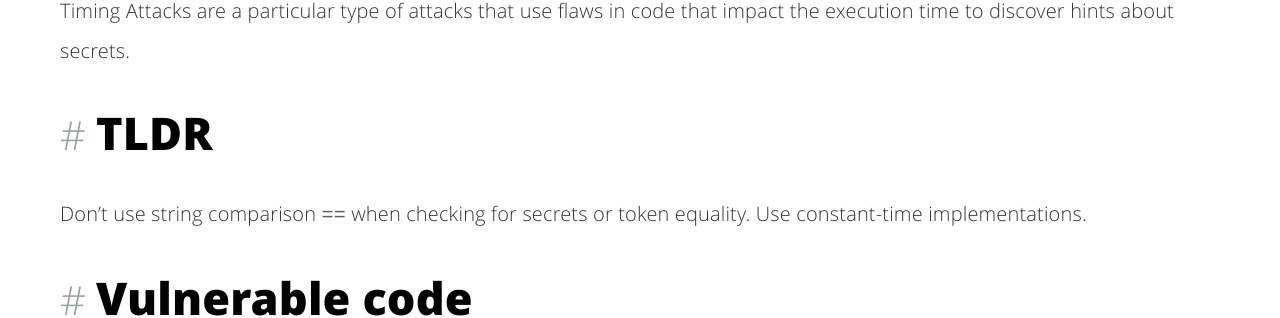
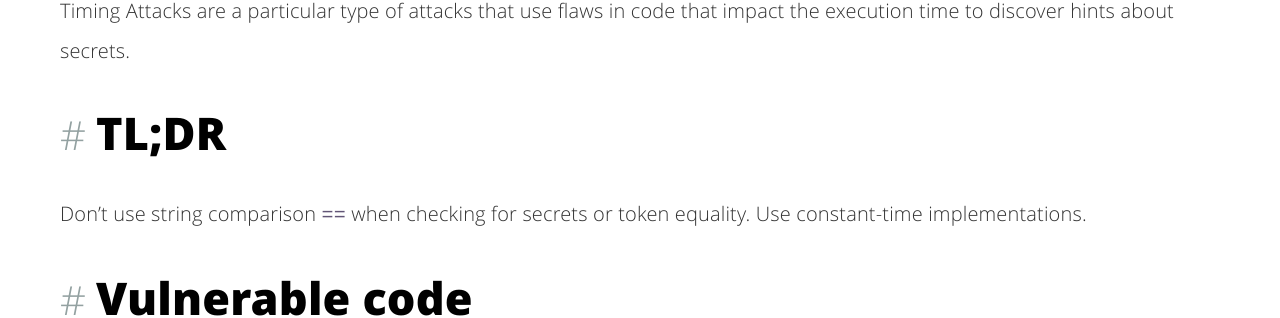
Before and after one commit to sqreen/DevelopersSecurityBestPractices, a Jekyll site: the page built from _practices/timing-attack/python.md, in a window 1280 px wide and 900 px high. Shown: the part 293-611 px from the top of the window. Built offline with Jekyll 4.4.1, drawn with Linux system fonts in a browser that asks for light colours.

Commit message:
Add a semicolon

```diff
--- a/_practices/timing-attack/python.md
+++ b/_practices/timing-attack/python.md
@@ -5,7 +5,7 @@ language: python
 
 Timing Attacks are a particular type of attacks that use flaws in code that impact the execution time to discover hints about secrets.
 
-# TLDR
+# TL;DR
 
 Don't use string comparison `==` when checking for secrets or token equality. Use constant-time implementations.
 
```
